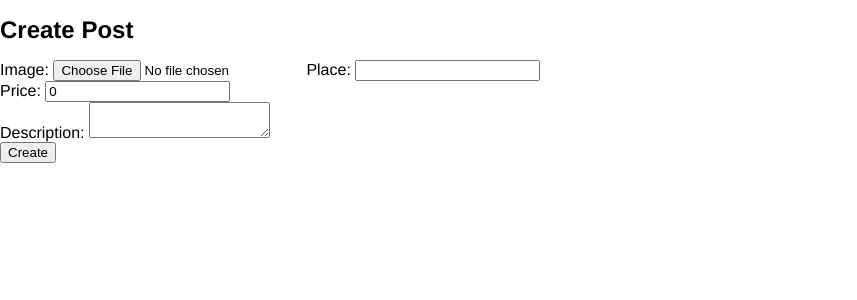
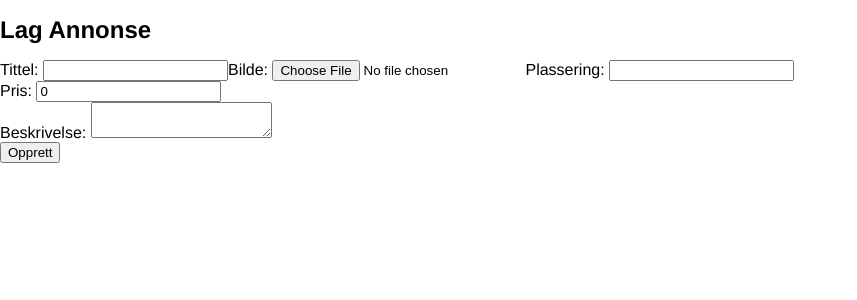
Before and after one commit to Lauvsnes1/Sellpoint, a Next.js app: page /createPost in a window 1280 px wide. Shown: the top 300 px of the page, without its empty margins (0-857 px from the left). Built offline with nearby package versions, Linux system fonts and the light colour scheme.

Commit message:
La til pakke for å lage unik bilde path

```diff
--- a/package.json
+++ b/package.json
@@ -12,6 +12,7 @@
     "firebase": "^8.2.7",
     "next": "10.0.6",
     "react": "17.0.1",
-    "react-dom": "17.0.1"
+    "react-dom": "17.0.1",
+    "uniqid": "^5.2.0"
   }
 }
--- a/pages/createPost.js
+++ b/pages/createPost.js
@@ -1,6 +1,7 @@
 import { useState, useRef } from "react";
 import fire from "../config/fire-config";
 import { useRouter } from "next/router";
+import uniqid from "uniqid";
 
 const CreatePost = () => {
   //Forstår ikke bilde greiene helt :/ Hentet fra
@@ -10,6 +11,8 @@ const CreatePost = () => {
   const image = useRef(null);
   //Place er bare en streng nå, må sette opp google
   //maps ting etterhvert
+
+  const [title, setTitle] = useState("");
   const [place, setPlace] = useState("");
   const [price, setPrice] = useState(0);
   const [description, setDescription] = useState("");
@@ -34,26 +37,48 @@ const CreatePost = () => {
   //Bli på siden og gi feilmelding hvis annonsen ikke er fylt ut
   const handleSubmit = (e) => {
     e.preventDefault();
-
     //Må endre det her til at
     const user = fire.auth().currentUser;
 
     if (!user) {
-      setNotification("You have to login first!");
-      return;
+      setNotification("Du må logge inn først!");
+      //return;
     }
+
+    //Legge bildet til i storage
+    // andre navn kanskje?
+    console.log(image.current);
+    var ref = "/images/" + uniqid();
+    fire.storage().ref(ref).put();
 
     //TODO: Kode for å legge til annonse i database
 
-    router.push("/");
+    var document = fire.firestore().collection("posts").add({
+      title: title,
+      place: place,
+      price: price,
+      description: description,
+      //userID: user.uid,
+      imageRef: ref,
+    });
+
+    console.log(document);
+
+    //router.push("/");
   };
 
   return (
     <div>
-      <h1>Create Post</h1>
+      <h1>Lag Annonse</h1>
       {notification}
       <form onSubmit={handleSubmit}>
-        Image:{" "}
+        Tittel:{" "}
+        <input
+          type="text"
+          value={title}
+          onChange={({ target }) => setTitle(target.value)}
+        />
+        Bilde:{" "}
         <input
           type="file"
           accept="image/*"
@@ -63,14 +88,14 @@ const CreatePost = () => {
         {/*Burde kanskje lage en egen ImageUpload component eller ImageDisplay component
         siden det kan være flere steder der man vil laste opp bilder?*/}
         <img ref={image} />
-        Place:{" "}
+        Plassering:{" "}
         <input
           type="text"
           value={place}
           onChange={({ target }) => setPlace(target.value)}
         />
         <br />
-        Price:{" "}
+        Pris:{" "}
         <input
           type="number"
           min="0"
@@ -78,13 +103,13 @@ const CreatePost = () => {
           onChange={({ target }) => setPrice(target.value)}
         />
         <br />
-        Description:{" "}
+        Beskrivelse:{" "}
         <textarea
           value={description}
           onChange={({ target }) => setDescription(target.value)}
         />
         <br />
-        <button type="submit">Create</button>
+        <button type="submit">Opprett</button>
       </form>
     </div>
   );
```
Also changed, not shown: 1 other file (tests, documents, lock files or other folders).
